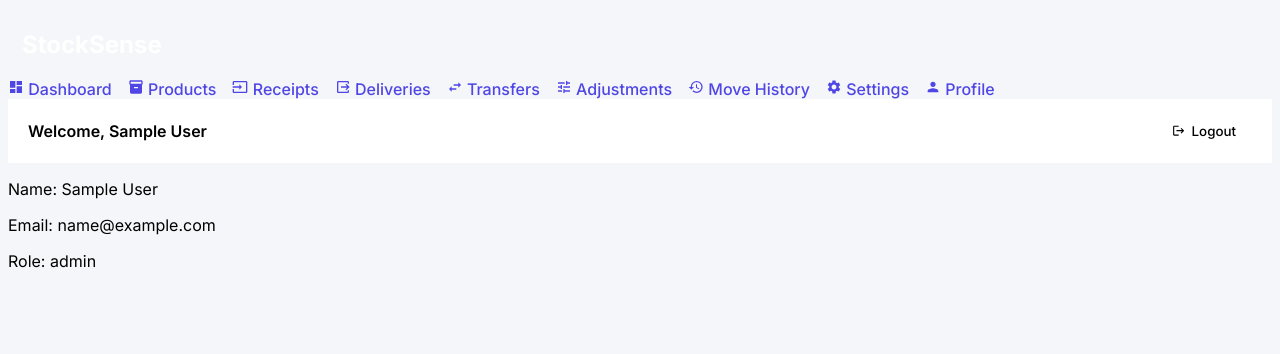
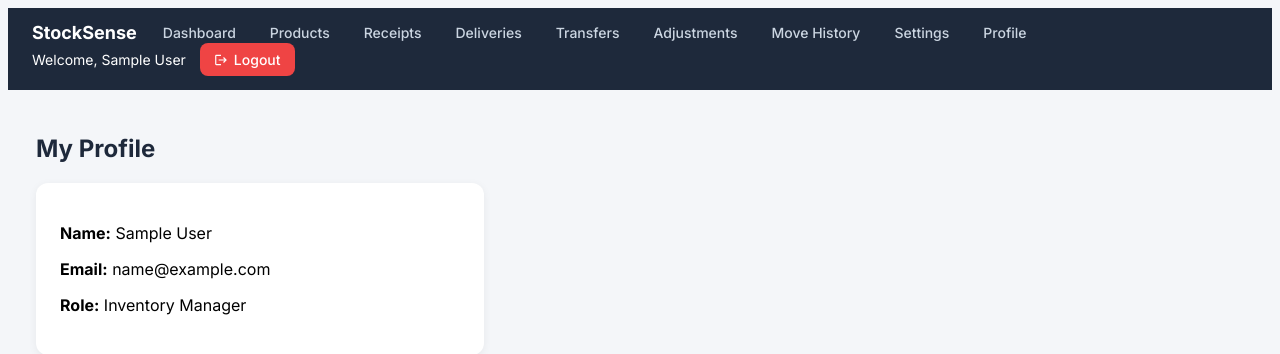
Before and after one commit to Anshika-1710/stocksense-odoo-hackathon-2026, a React (Vite) app in the folder frontend/: page /profile in a window 1280 px wide. Shown: the top 354 px of the page. Built offline with nearby package versions, Linux system fonts and the light colour scheme; sample sign-in values are in the browser's storage.

Commit message:
feat: updated profile menu and user details

```diff
--- a/frontend/src/pages/Profile.jsx
+++ b/frontend/src/pages/Profile.jsx
@@ -1,22 +1,16 @@
-import Sidebar from "../components/Sidebar.jsx";
-import Navbar from "../components/Navbar.jsx";
+import Layout from "../components/Layout.jsx";
 import { useAuth } from "../context/AuthContext.jsx";
 
 export default function Profile() {
   const { user } = useAuth();
+
   return (
-    <div className="flex">
-      <Sidebar />
-      <div className="flex-1">
-        <Navbar title="My profile" />
-        <main className="p-8">
-          <div className="bg-white rounded-lg border border-black/5 p-6 max-w-md space-y-3">
-            <p><span className="text-slate">Name:</span> {user?.name}</p>
-            <p><span className="text-slate">Email:</span> {user?.email}</p>
-            <p><span className="text-slate">Role:</span> {user?.role}</p>
-          </div>
-        </main>
+    <Layout title="My Profile">
+      <div style={{ background: "#fff", borderRadius: 12, boxShadow: "0 2px 8px rgba(0,0,0,0.06)", padding: 24, maxWidth: 400 }}>
+        <p style={{ marginBottom: 10 }}><strong>Name:</strong> {user?.name || "—"}</p>
+        <p style={{ marginBottom: 10 }}><strong>Email:</strong> {user?.email || "—"}</p>
+        <p><strong>Role:</strong> Inventory Manager</p>
       </div>
-    </div>
+    </Layout>
   );
 }
```
